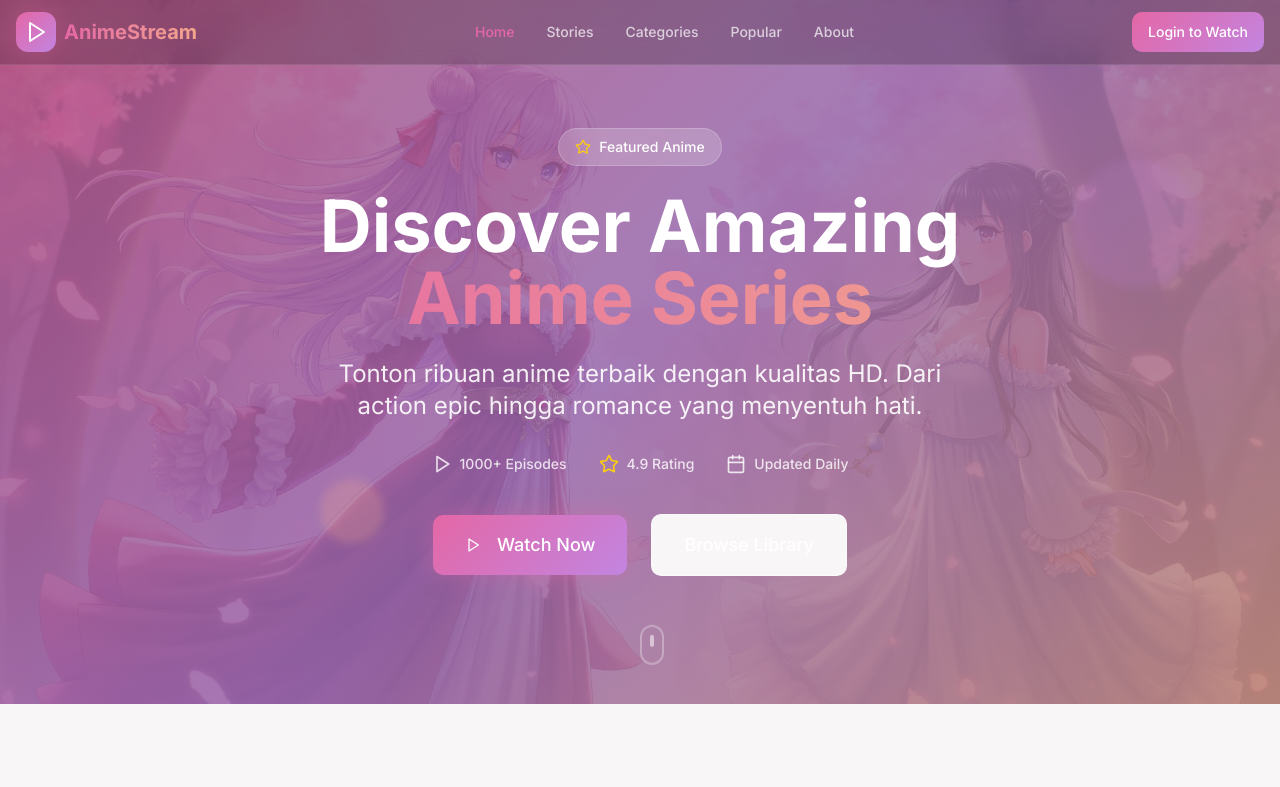
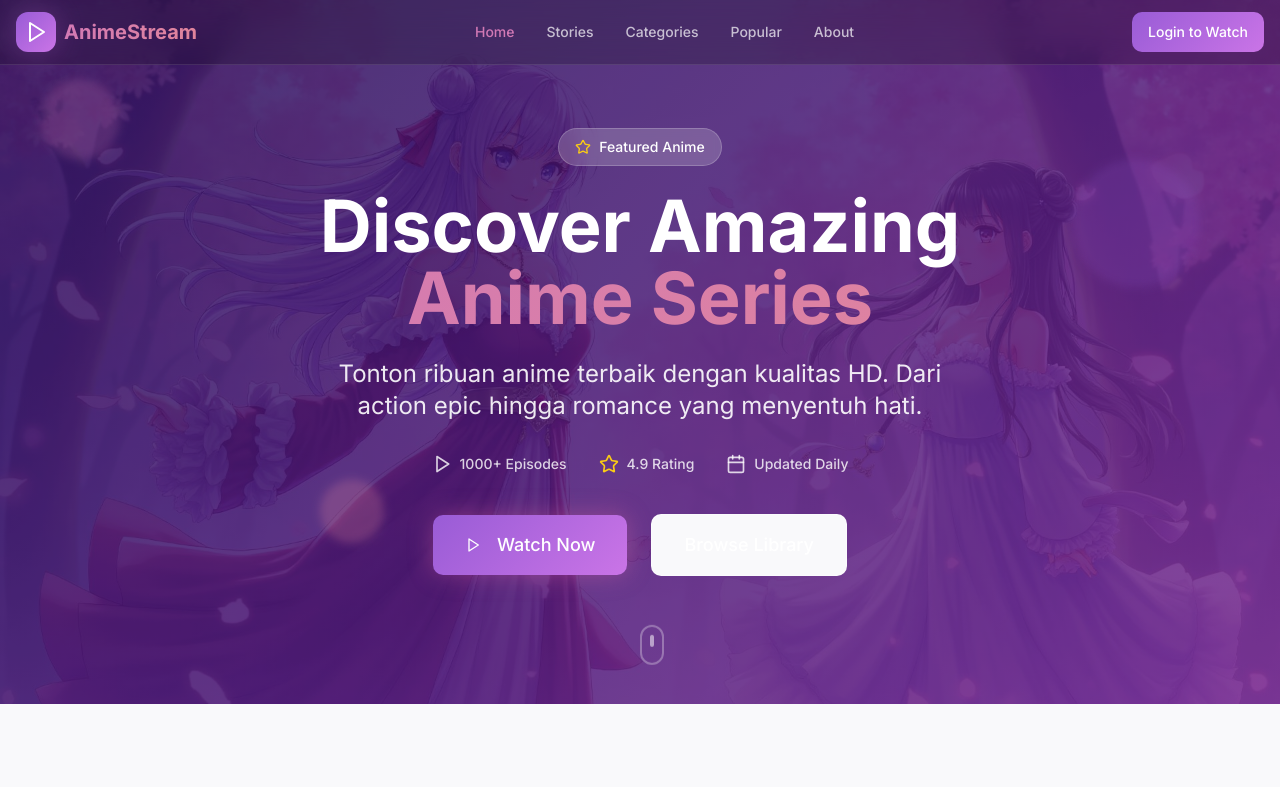
Before and after one commit to idincodingweb/anime-blush-haven, a React (Vite) app: page / in a window 1280 px wide. Shown: the top 787 px of the page. Built offline with nearby package versions, Linux system fonts and the light colour scheme.

Commit message:
Fix: Improve color palette
The color palette has been updated to improve the overall theme and prevent color conflicts.

```diff
--- a/src/index.css
+++ b/src/index.css
@@ -8,105 +8,105 @@ All colors MUST be HSL.
 
 @layer base {
   :root {
-    /* Anime Pink Theme */
-    --background: 340 20% 97%;
-    --foreground: 340 15% 15%;
+    /* Modern Anime Theme - Harmonious Purple/Pink Palette */
+    --background: 250 20% 98%;
+    --foreground: 250 15% 12%;
 
-    --card: 340 25% 98%;
-    --card-foreground: 340 15% 15%;
+    --card: 250 15% 96%;
+    --card-foreground: 250 20% 15%;
 
-    --popover: 340 25% 98%;
-    --popover-foreground: 340 15% 15%;
+    --popover: 250 15% 96%;
+    --popover-foreground: 250 20% 15%;
 
-    --primary: 330 70% 65%;
+    --primary: 270 60% 60%;
     --primary-foreground: 0 0% 100%;
 
-    --secondary: 340 45% 90%;
-    --secondary-foreground: 340 20% 25%;
+    --secondary: 260 25% 88%;
+    --secondary-foreground: 260 30% 25%;
 
-    --muted: 340 35% 92%;
-    --muted-foreground: 340 15% 50%;
+    --muted: 250 20% 92%;
+    --muted-foreground: 250 15% 45%;
 
-    --accent: 320 80% 75%;
+    --accent: 285 70% 68%;
     --accent-foreground: 0 0% 100%;
 
-    --destructive: 0 84% 60%;
+    --destructive: 0 75% 60%;
     --destructive-foreground: 0 0% 100%;
 
-    --border: 340 30% 85%;
-    --input: 340 30% 85%;
-    --ring: 330 70% 65%;
+    --border: 250 20% 88%;
+    --input: 250 20% 88%;
+    --ring: 270 60% 60%;
 
     --radius: 0.75rem;
 
-    /* Anime-specific colors */
-    --anime-pink: 330 70% 65%;
-    --anime-purple: 280 60% 70%;
-    --anime-coral: 15 80% 75%;
-    --anime-lavender: 260 50% 85%;
+    /* Anime-specific colors - Harmonized */
+    --anime-pink: 320 50% 65%;
+    --anime-purple: 270 60% 60%;
+    --anime-coral: 345 60% 70%;
+    --anime-lavender: 260 40% 80%;
 
-    /* Gradients */
-    --gradient-primary: linear-gradient(135deg, hsl(330, 70%, 65%), hsl(280, 60%, 70%));
-    --gradient-hero: linear-gradient(135deg, hsl(330, 70%, 65%) 0%, hsl(280, 60%, 70%) 50%, hsl(15, 80%, 75%) 100%);
-    --gradient-card: linear-gradient(145deg, hsl(340, 25%, 98%) 0%, hsl(330, 20%, 95%) 100%);
+    /* Gradients - More subtle and harmonious */
+    --gradient-primary: linear-gradient(135deg, hsl(270, 60%, 60%), hsl(285, 70%, 68%));
+    --gradient-hero: linear-gradient(135deg, hsl(260, 80%, 25%) 0%, hsl(270, 70%, 35%) 50%, hsl(285, 60%, 45%) 100%);
+    --gradient-card: linear-gradient(145deg, hsl(250, 15%, 96%) 0%, hsl(260, 20%, 94%) 100%);
 
-    /* Shadows */
-    --shadow-anime: 0 10px 30px -5px hsl(330, 70%, 65%, 0.3);
-    --shadow-glow: 0 0 30px hsl(330, 70%, 65%, 0.4);
-    --shadow-card: 0 4px 20px -2px hsl(330, 30%, 60%, 0.15);
+    /* Shadows - Softer and more elegant */
+    --shadow-anime: 0 10px 30px -5px hsl(270, 60%, 60%, 0.25);
+    --shadow-glow: 0 0 30px hsl(285, 70%, 68%, 0.3);
+    --shadow-card: 0 4px 20px -2px hsl(270, 40%, 50%, 0.12);
 
-    --sidebar-background: 340 25% 96%;
-    --sidebar-foreground: 340 15% 25%;
-    --sidebar-primary: 330 70% 65%;
+    --sidebar-background: 250 15% 94%;
+    --sidebar-foreground: 250 20% 20%;
+    --sidebar-primary: 270 60% 60%;
     --sidebar-primary-foreground: 0 0% 100%;
-    --sidebar-accent: 340 35% 92%;
-    --sidebar-accent-foreground: 340 20% 25%;
-    --sidebar-border: 340 30% 85%;
-    --sidebar-ring: 330 70% 65%;
+    --sidebar-accent: 260 20% 90%;
+    --sidebar-accent-foreground: 260 30% 25%;
+    --sidebar-border: 250 20% 88%;
+    --sidebar-ring: 270 60% 60%;
   }
 
   .dark {
-    --background: 340 30% 8%;
-    --foreground: 340 20% 92%;
+    --background: 250 25% 8%;
+    --foreground: 250 15% 95%;
 
-    --card: 340 25% 12%;
-    --card-foreground: 340 20% 92%;
+    --card: 250 20% 12%;
+    --card-foreground: 250 15% 95%;
 
-    --popover: 340 25% 12%;
-    --popover-foreground: 340 20% 92%;
+    --popover: 250 20% 12%;
+    --popover-foreground: 250 15% 95%;
 
-    --primary: 330 70% 65%;
+    --primary: 270 60% 60%;
     --primary-foreground: 0 0% 100%;
 
-    --secondary: 340 20% 18%;
-    --secondary-foreground: 340 20% 85%;
+    --secondary: 260 20% 18%;
+    --secondary-foreground: 260 15% 85%;
 
-    --muted: 340 20% 16%;
-    --muted-foreground: 340 15% 65%;
+    --muted: 250 20% 16%;
+    --muted-foreground: 250 15% 65%;
 
-    --accent: 320 80% 75%;
-    --accent-foreground: 340 30% 8%;
+    --accent: 285 70% 68%;
+    --accent-foreground: 0 0% 100%;
 
-    --destructive: 0 84% 60%;
+    --destructive: 0 75% 60%;
     --destructive-foreground: 0 0% 100%;
 
-    --border: 340 20% 20%;
-    --input: 340 20% 20%;
-    --ring: 330 70% 65%;
+    --border: 250 20% 20%;
+    --input: 250 20% 20%;
+    --ring: 270 60% 60%;
 
-    /* Dark mode gradients */
-    --gradient-primary: linear-gradient(135deg, hsl(330, 70%, 65%), hsl(280, 60%, 70%));
-    --gradient-hero: linear-gradient(135deg, hsl(340, 30%, 8%) 0%, hsl(330, 40%, 15%) 50%, hsl(320, 50%, 20%) 100%);
-    --gradient-card: linear-gradient(145deg, hsl(340, 25%, 12%) 0%, hsl(330, 20%, 15%) 100%);
+    /* Dark mode gradients - Harmonized */
+    --gradient-primary: linear-gradient(135deg, hsl(270, 60%, 60%), hsl(285, 70%, 68%));
+    --gradient-hero: linear-gradient(135deg, hsl(250, 25%, 8%) 0%, hsl(260, 30%, 15%) 50%, hsl(270, 40%, 22%) 100%);
+    --gradient-card: linear-gradient(145deg, hsl(250, 20%, 12%) 0%, hsl(260, 20%, 15%) 100%);
 
-    --sidebar-background: 340 25% 10%;
-    --sidebar-foreground: 340 20% 85%;
-    --sidebar-primary: 330 70% 65%;
+    --sidebar-background: 250 20% 10%;
+    --sidebar-foreground: 250 15% 85%;
+    --sidebar-primary: 270 60% 60%;
     --sidebar-primary-foreground: 0 0% 100%;
-    --sidebar-accent: 340 20% 16%;
-    --sidebar-accent-foreground: 340 20% 85%;
-    --sidebar-border: 340 20% 20%;
-    --sidebar-ring: 330 70% 65%;
+    --sidebar-accent: 260 20% 16%;
+    --sidebar-accent-foreground: 260 15% 85%;
+    --sidebar-border: 250 20% 20%;
+    --sidebar-ring: 270 60% 60%;
   }
 }
 
```
